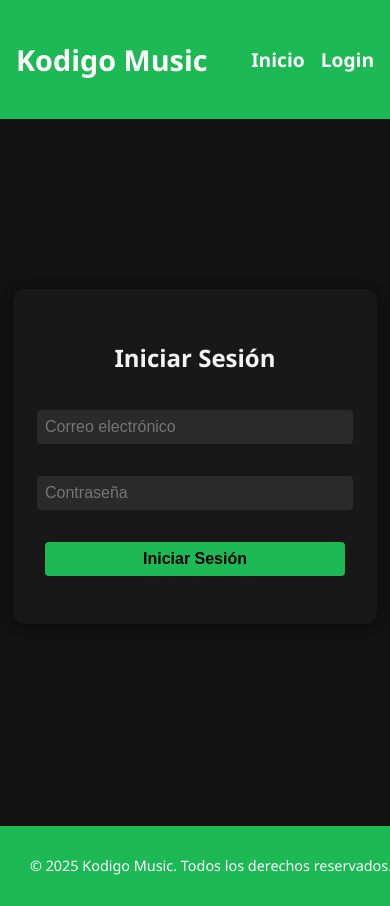
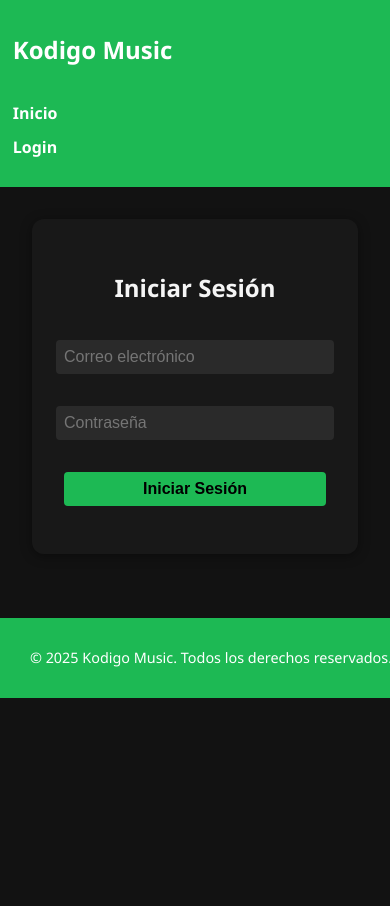
Before and after one commit to Kcruz080492/kodigo-music-spa, a React (Vite) app: page /login in a window 390 px wide. Shown: the top 906 px of the page. After the commit the page ends 844 px from the top, so only its background shows below. Built offline with nearby package versions, Linux system fonts and the light colour scheme.

Commit message:
Agregando media queries

```diff
--- a/src/components/Footer.tsx
+++ b/src/components/Footer.tsx
@@ -1,4 +1,6 @@
 import '../styles/Footer.css'
+
+
 
 const Footer = () => {
   return (
--- a/src/components/Navbar.tsx
+++ b/src/components/Navbar.tsx
@@ -1,13 +1,25 @@
 import { Link } from 'react-router-dom'
+import { useState } from 'react'
 import '../styles/Navbar.css'
 
 const Navbar = () => {
+  const [menuAbierto, setMenuAbierto] = useState(false)
+
+  const toggleMenu = () => {
+    setMenuAbierto(!menuAbierto)
+  }
+
   return (
     <nav className="navbar">
       <h1>Kodigo Music</h1>
-      <ul>
-        <li><Link to="/">Inicio</Link></li>
-        <li><Link to="/login">Login</Link></li>
+
+      <button className="hamburger" onClick={toggleMenu}>
+        ☰
+      </button>
+
+      <ul className={menuAbierto ? 'menu abierto' : 'menu'}>
+        <li><Link to="/" onClick={() => setMenuAbierto(false)}>Inicio</Link></li>
+        <li><Link to="/login" onClick={() => setMenuAbierto(false)}>Login</Link></li>
       </ul>
     </nav>
   )
--- a/src/forms/LoginForm.tsx
+++ b/src/forms/LoginForm.tsx
@@ -1,4 +1,5 @@
 import { useForm } from 'react-hook-form'
+
 
 // Tipado para los datos del formulario
 type FormData = {
--- a/src/main.tsx
+++ b/src/main.tsx
@@ -3,6 +3,7 @@ import ReactDOM from 'react-dom/client'
 import { BrowserRouter } from 'react-router-dom'
 import App from './App'
 import './styles/global.css'
+import './styles/responsive.css'
 
 ReactDOM.createRoot(document.getElementById('root')!).render(
   <React.StrictMode>
--- a/src/pages/Home.tsx
+++ b/src/pages/Home.tsx
@@ -1,40 +1,42 @@
-import { useEffect, useState } from 'react'
-import { MusicCard } from '../components/MusicCard'
-import '../styles/Home.css'
+import { useEffect, useState } from 'react';
+import { MusicCard } from '../components/MusicCard';
+import '../styles/Home.css';
 
-interface DeezerTrack {
-  id: number
-  title: string
-  artist: {
-    name: string
-  }
-  album: {
-    cover_medium: string
-  }
-  preview: string
+
+
+interface Cancion {
+  id: number;
+  titulo: string;
+  artista: string;
+  imagen: string;
+  preview: string;
 }
 
 const Home = () => {
-  const [tracks, setTracks] = useState<DeezerTrack[]>([])
-  const [loading, setLoading] = useState(true)
+  const [tracks, setTracks] = useState<Cancion[]>([]);
+  const [loading, setLoading] = useState(true);
 
+  const supabaseUrl = 'https://asqoiorfsomxkvbafivm.supabase.co';
+  const supabaseKey = 'eyJhbGciOiJIUzI1NiIsInR5cCI6IkpXVCJ9.eyJpc3MiOiJzdXBhYmFzZSIsInJlZiI6ImFzcW9pb3Jmc29teGt2YmFmaXZtIiwicm9sZSI6ImFub24iLCJpYXQiOjE3NTI3OTc3MjAsImV4cCI6MjA2ODM3MzcyMH0.8cNPmNllJQSqLsTZs9T0bOlXTHjPh5eryk_K-TdmFtM';
 
- useEffect(() => {
-    fetch('https://cors-anywhere.herokuapp.com/https://api.deezer.com/chart/0/tracks', {
+  useEffect(() => {
+    fetch(`${supabaseUrl}/rest/v1/Cancion`, {
+      method: 'GET',
       headers: {
-        'Origin': 'x-requested-with'
-      }
+        apikey: supabaseKey,
+        Authorization: `Bearer ${supabaseKey}`,
+      },
     })
-      .then(response => response.json())
+      .then(res => res.json())
       .then(data => {
-        setTracks(data.data)
-        setLoading(false)
+        setTracks(data);
+        setLoading(false);
       })
       .catch(error => {
-        console.error('Error al obtener datos de Deezer:', error)
-        setLoading(false)
-      })
-  }, [])
+        console.error('Error al obtener canciones:', error);
+        setLoading(false);
+      });
+  }, []);
 
   return (
     <section className="home">
@@ -46,16 +48,16 @@ const Home = () => {
           {tracks.map(track => (
             <MusicCard
               key={track.id}
-              title={track.title}
-              artist={track.artist.name}
-              image={track.album.cover_medium}
+              title={track.titulo}
+              artist={track.artista}
+              image={track.imagen}
               preview={track.preview}
             />
           ))}
         </div>
       )}
     </section>
-  )
-}
+  );
+};
 
-export default Home
+export default Home;
--- a/src/pages/Login.tsx
+++ b/src/pages/Login.tsx
@@ -1,5 +1,6 @@
 import { useForm } from 'react-hook-form'
 import '../styles/Login.css'
+
 
 type FormData = {
   email: string
--- a/src/styles/Navbar.css
+++ b/src/styles/Navbar.css
@@ -21,3 +21,17 @@
   color: white;
   text-decoration: none;
 }
+.hamburger {
+  display: none;
+  background: none;
+  border: none;
+  font-size: 2rem;
+  color: white;
+  cursor: pointer;
+}
+
+/* Estilos base del menú */
+.menu {
+  display: flex;
+  gap: 1rem;
+}
--- /dev/null
+++ b/src/styles/responsive.css
@@ -0,0 +1,87 @@
+@media (max-width: 480px) {
+  /* HOME SECTION */
+  .home {
+    padding: 1rem;
+  }
+
+  .music-grid {
+    grid-template-columns: 1fr;
+    justify-items: center;
+    padding: 0;
+    overflow-x: hidden;
+  }
+
+  .music-card {
+    width: 90%;
+    max-width: 300px;
+  }
+
+  /* NAVBAR */
+  .navbar {
+    flex-direction: column;
+    align-items: flex-start;
+    text-align: center;
+  }
+
+  .navbar ul {
+    flex-direction: column;
+    gap: 0.5rem;
+    padding-left: 0;
+    width: 100%;
+  }
+
+  .navbar a {
+    font-size: 1rem;
+    display: block;
+    width: 100%;
+    text-align: left;
+  }
+
+  /* LOGIN FORM */
+  .login-container {
+    padding: 1rem;
+    height: auto;
+  }
+
+  .login-form {
+    width: 100%;
+    max-width: 320px;
+  }
+}
+@media (max-width: 768px) {
+  /* HOME SECTION */
+  .home {
+    padding: 1.5rem;
+  }
+
+  .music-grid {
+    grid-template-columns: repeat(2, 1fr);
+    gap: 1rem;
+  }
+
+  .music-card {
+    width: 100%;
+    max-width: 350px;
+  }
+
+  /* NAVBAR */
+  .navbar {
+    padding: 0.8rem;
+    font-size: 1rem;
+  }
+
+  .navbar ul {
+    gap: 0.8rem;
+  }
+
+  /* LOGIN FORM */
+  .login-container {
+    height: auto;
+    padding: 2rem;
+  }
+
+  .login-form {
+    width: 90%;
+    max-width: 400px;
+  }
+}
```
